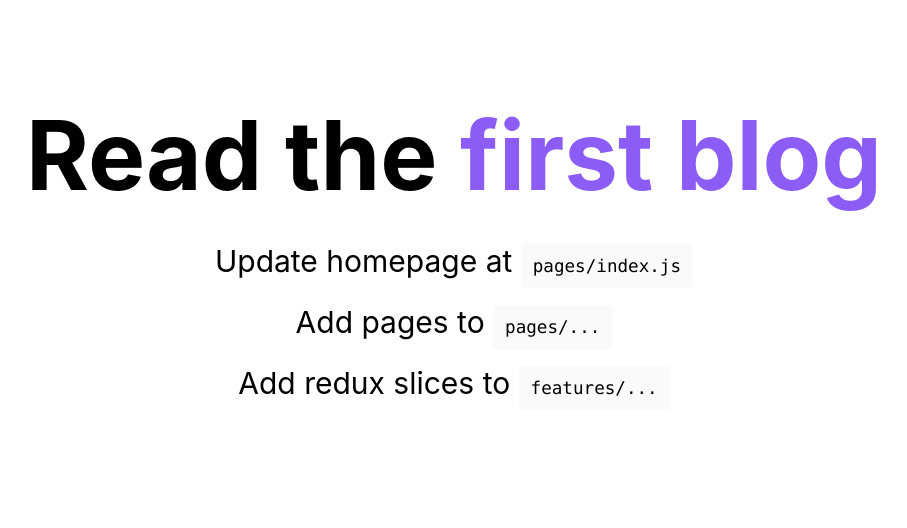
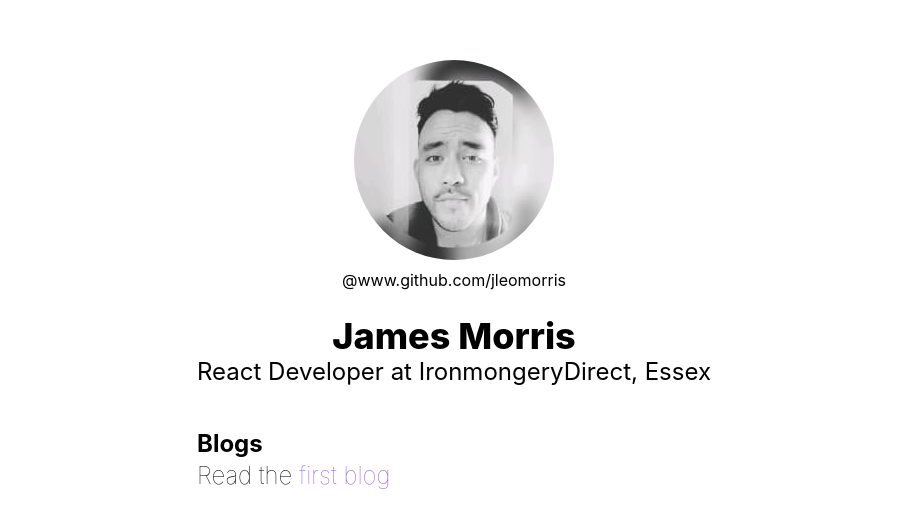
Before and after one commit to jleomorris/next-blog, a Next.js app: page / in a window 1280 px wide. Shown: the part 124-652 px from the top of the page, without its empty margins (186-1093 px from the left). Built offline with nearby package versions, Linux system fonts and the light colour scheme.

Commit message:
Update home page styling

```diff
--- a/pages/index.tsx
+++ b/pages/index.tsx
@@ -2,6 +2,7 @@ import Head from 'next/head';
 import Image from 'next/image';
 import homeStyles from '../styles/Home.module.css';
 import Link from 'next/link';
+import profilePic from '../public/images/profile.jpg';
 
 export default function Home() {
   return (
@@ -13,25 +14,31 @@ export default function Home() {
       </Head>
 
       <main className='text-center p-24'>
-        <h1 className='text-8xl font-bold'>
-          Read the{' '}
-          <a href='/posts/first-post' className='text-purple-500'>
-            first blog
-          </a>
-        </h1>
-        <ul className='my-10 space-y-5'>
-          <li className='text-3xl'>
-            Update homepage at{' '}
-            <code className={homeStyles.code}>pages/index.js</code>
-          </li>
-          <li className='text-3xl'>
-            Add pages to <code className={homeStyles.code}>pages/...</code>
-          </li>
-          <li className='text-3xl'>
-            Add redux slices to{' '}
-            <code className={homeStyles.code}>features/...</code>
-          </li>
-        </ul>
+        <div className='flex flex-col justify-center items-center'>
+          <Image
+            src={profilePic}
+            alt='profile pic'
+            className='rounded-full'
+            height={200}
+            width={200}
+          />
+          <Link href='https://github.com/jleomorris'>
+            <a className='mt-2'>@www.github.com/jleomorris</a>
+          </Link>
+        </div>
+        <h1 className='mt-6 text-4xl font-extrabold'>James Morris</h1>
+        <h2 className='text-2xl'>
+          React Developer at IronmongeryDirect, Essex
+        </h2>
+        <div className='mt-10 text-left'>
+          <p className='text-2xl font-bold'>Blogs</p>
+          <p className='text-2xl font-thin'>
+            Read the{' '}
+            <a href='/posts/first-post' className='text-purple-500'>
+              first blog
+            </a>
+          </p>
+        </div>
       </main>
     </div>
   );
--- a/tailwind.config.js
+++ b/tailwind.config.js
@@ -1,4 +1,5 @@
 module.exports = {
+  important: true,
   purge: ['./pages/**/*.{js,ts,jsx,tsx}', './components/**/*.{js,ts,jsx,tsx}'],
   darkMode: false, // or 'media' or 'class'
   theme: {
```
Also changed, not shown: public/images/profile.jfif (deleted), public/images/profile.jpg (added).
